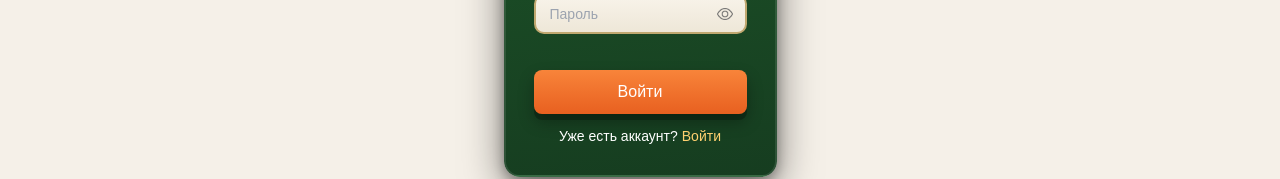
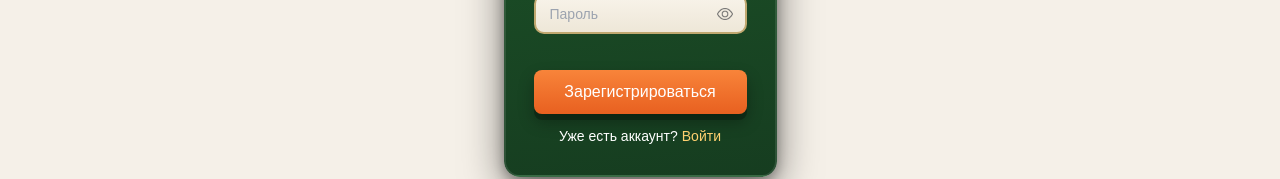
Before and after one commit to Blxssy/outfoxed, an Angular app in the folder frontend/: page /auth/register in a window 1280 px wide. Shown: the part 494-673 px from the top of the page. Built offline with nearby package versions, Linux system fonts and the light colour scheme; a web font is replaced by a local one.

Commit message:
fix btn name

```diff
--- a/frontend/src/app/features/auth/pages/register/register.component.html
+++ b/frontend/src/app/features/auth/pages/register/register.component.html
@@ -27,7 +27,7 @@
                 <fox-button
                     class="register-btn"
                     [fullWidth]="true"
-                    [text]="'Войти'"
+                    [text]="'Зарегистрироваться'"
                 ></fox-button>
                 <div class="account-exists">
                     Уже есть аккаунт?
```
